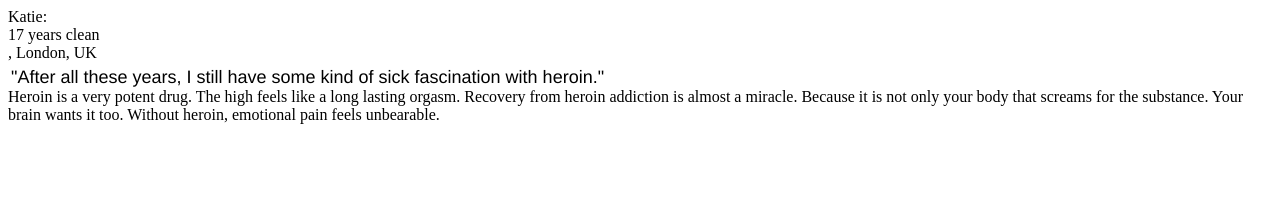
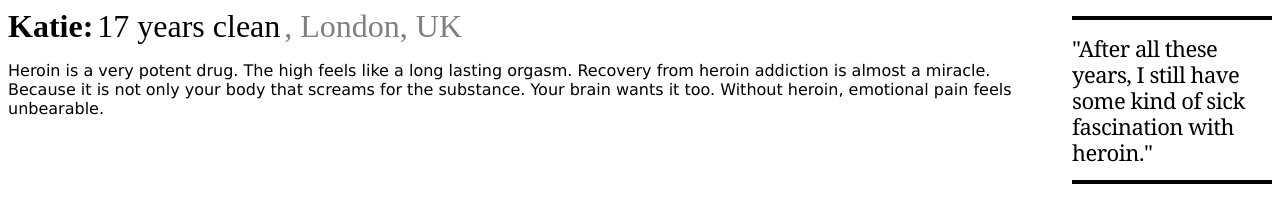
Before and after one commit to hezihezi/jQuery, a plain HTML site: page index.html in a window 1280 px wide. Drawn offline with nearby package versions, Linux system fonts and the light colour scheme; a script that the page names is missing.

Commit message:
mimicking the style of Mother Jones

```diff
--- a/styles.css
+++ b/styles.css
@@ -1,9 +1,42 @@
-.mainQuote {
-  overflow: hidden;
-  text-align: left;
-  overflow: auto;
-  font-size: 18px;
-  font-family: 'Helvetica';
-  padding-top: 5px;
-  margin-left: 3px;
+/*http://www.motherjones.com/media/2015/04/panoply-social-network-app-fighting-depression */
+/*Trying to replicate the Mother Jones Style*/
+
+.mainQuote{
+  border-top: 4px solid #000000;
+  border-bottom: 4px solid #000000;
+  padding: 15px 0;
+  margin: 8px 0 10px 22px;
+  display: block;
+  width: 200px;
+  float: right;
+  font-family: Georgia,"Times New Roman","Bitstream Vera Serif",serif;
+  font-size: 22px;
+  line-height: 26px;
+  letter-spacing: -0.5px;
 }
+
+.source{
+  display: inline-block;
+  font-size: 2em;
+  font-weight: bold;
+ }
+
+.yearsClean{
+  display: inline-block;
+  font-size: 2em;
+}
+
+.location{
+  display: inline-block;
+  font-size: 2em;
+  color: #808080;
+}
+
+.wholeQuote{
+  display: block;
+  font-family: Verdana, Geneva, sans-serif;
+  -webkit-margin-before: 1em;
+  -webkit-margin-after: 1em;
+  -webkit-margin-start: 0px;
+  -webkit-margin-end: 0px;
+}
```
